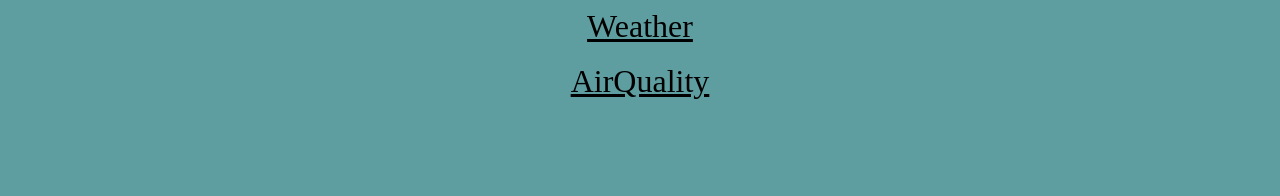
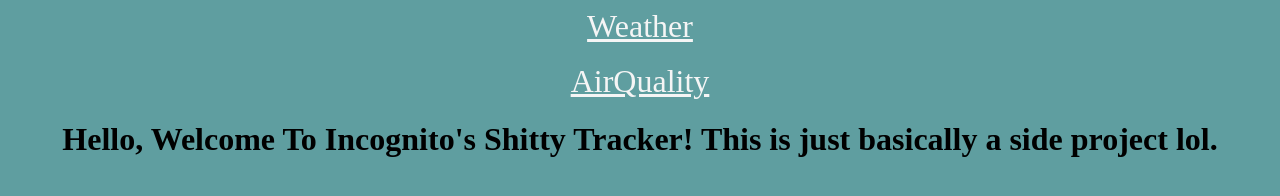
Before and after one commit to IncognitoModeDev/tracker, a plain HTML site: page home.html in a window 1280 px wide. Drawn offline with Linux system fonts and the light colour scheme.

Commit message:
changed some names

```diff
--- a/home.html
+++ b/home.html
@@ -5,8 +5,8 @@
     <meta http-equiv="X-UA-Compatible" content="IE=edge">
     <meta name="viewport" content="width=device-width, initial-scale=1.0">
     <meta property="og:type" content="website"/>
-    <meta property="og:title" content="Incognito's Weather Tracking"/>
-    <meta property="og:description" content="Incognito's Shitty Weather Tracker"/>
+    <meta property="og:title" content="Incognito's Tracker"/>
+    <meta property="og:description" content="Incognito's Shitty Tracker"/>
     <meta property="og:image" content="weather.png"/>
     <meta property="og:url" content="https://incognitojs.github.io/weather-tracking"/>
     <title>Home</title>
@@ -15,12 +15,19 @@
 <style>
     a{
         font-size: xx-large;
-        color: black;
+        color: whitesmoke;
         text-align: center;
         display: block;
     }
     body{
         background-color: cadetblue;
+    }
+
+    h1{
+        font-size: xx-large;
+        color: black;
+        text-align: center;
+        display: block;
     }
 </style>
 <body>
@@ -29,5 +36,7 @@
           <br>
           <a href="./airquality.html">AirQuality</a>
       </nav>
+
+      <h1>Hello, Welcome To Incognito's Shitty Tracker! This is just basically a side project lol.</h1>
 </body>
 </html>
```
Also changed, not shown: index.html (+3 -3 lines), incognito.png (added).
